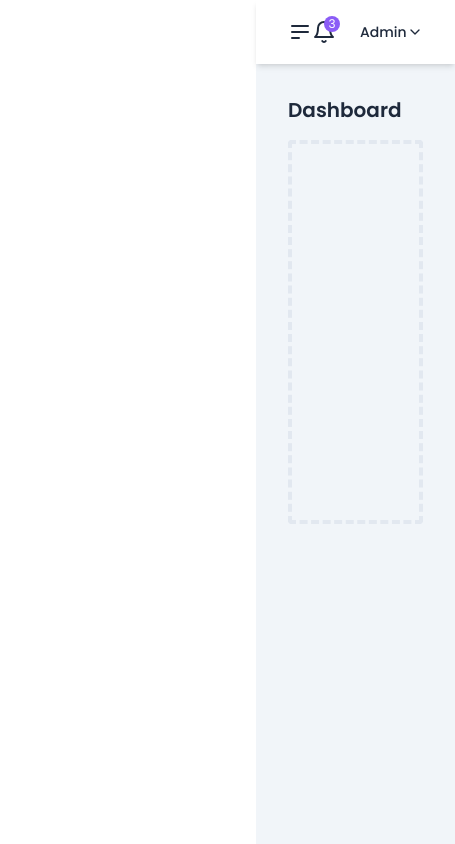
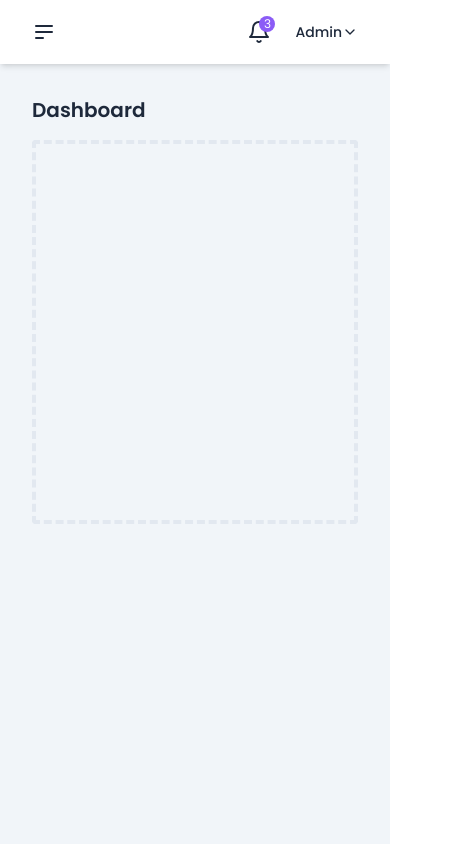
Before and after one commit to Ikram-Akbar/Dashboard-, a React (Vite) app: page / in a window 390 px wide. Shown: the whole page, 455 px wide, since content can reach past the window. Built offline with nearby package versions, Linux system fonts and the light colour scheme.

Commit message:
:fix: responsive issues

```diff
--- a/src/App.tsx
+++ b/src/App.tsx
@@ -8,7 +8,7 @@ function App() {
       <div className="hidden sm:block">
         <Sidebar />
       </div>
-      <div className="flex-1 bg-slate-100 ml-64">
+      <div className="flex-1 bg-slate-100 sm:ml-64">
         <TopNav />
         <main className="p-8 h-[calc(100vh-4rem)]">
           <Dashboard />
--- a/src/components/sidebar.tsx
+++ b/src/components/sidebar.tsx
@@ -6,7 +6,7 @@ import menus from "./menu";
 
 const Sidebar = () => {
   return (
-    <aside className="w-64 h-screen shadow absolute bg-white">
+    <aside className="w-64 h-screen shadow absolute bg-white "  aria-label="Sidebar">
       <div className="h-16 flex gap-2 items-center p-4">
         <Logo height={40} />
         <div>
```
